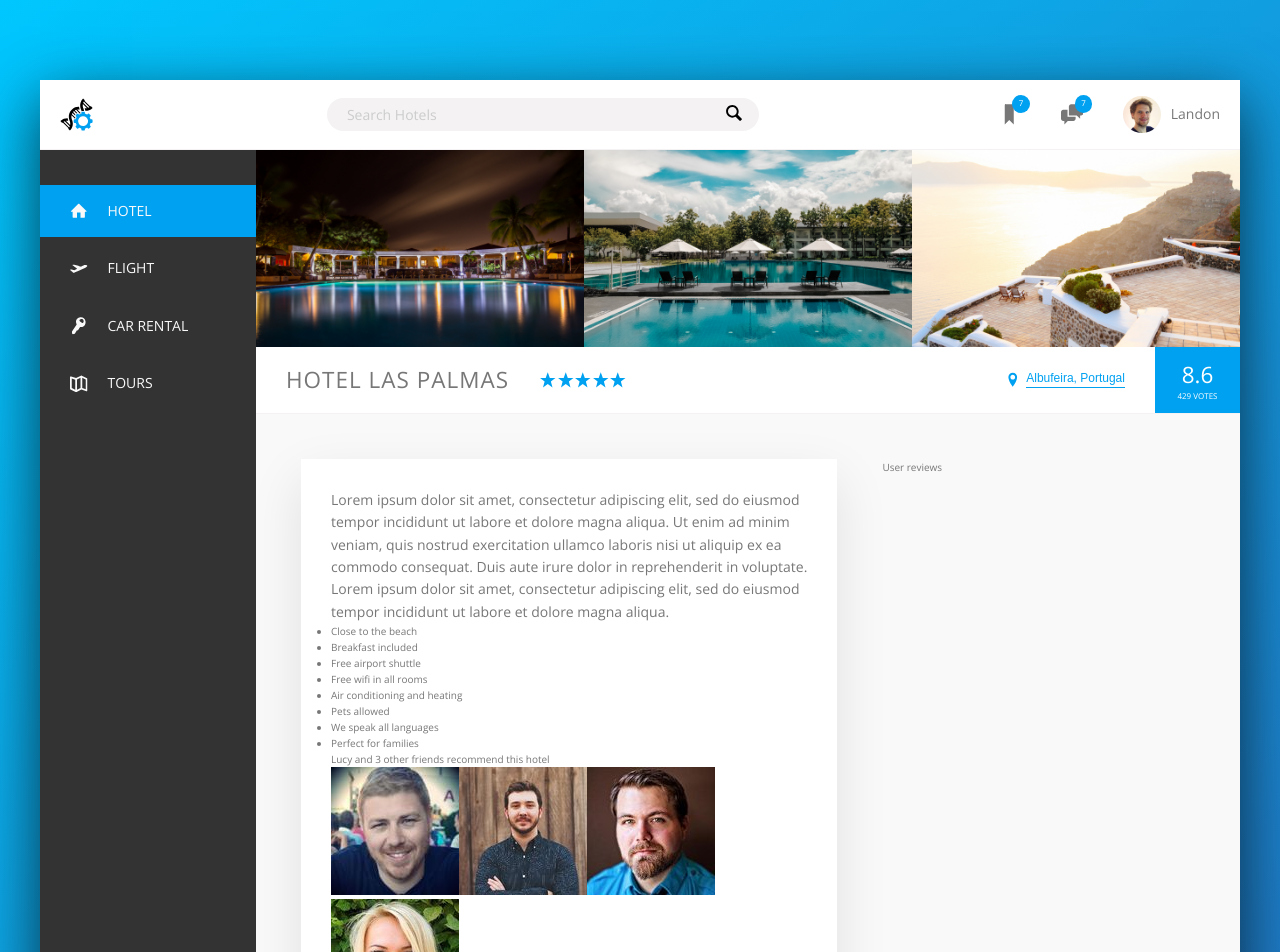
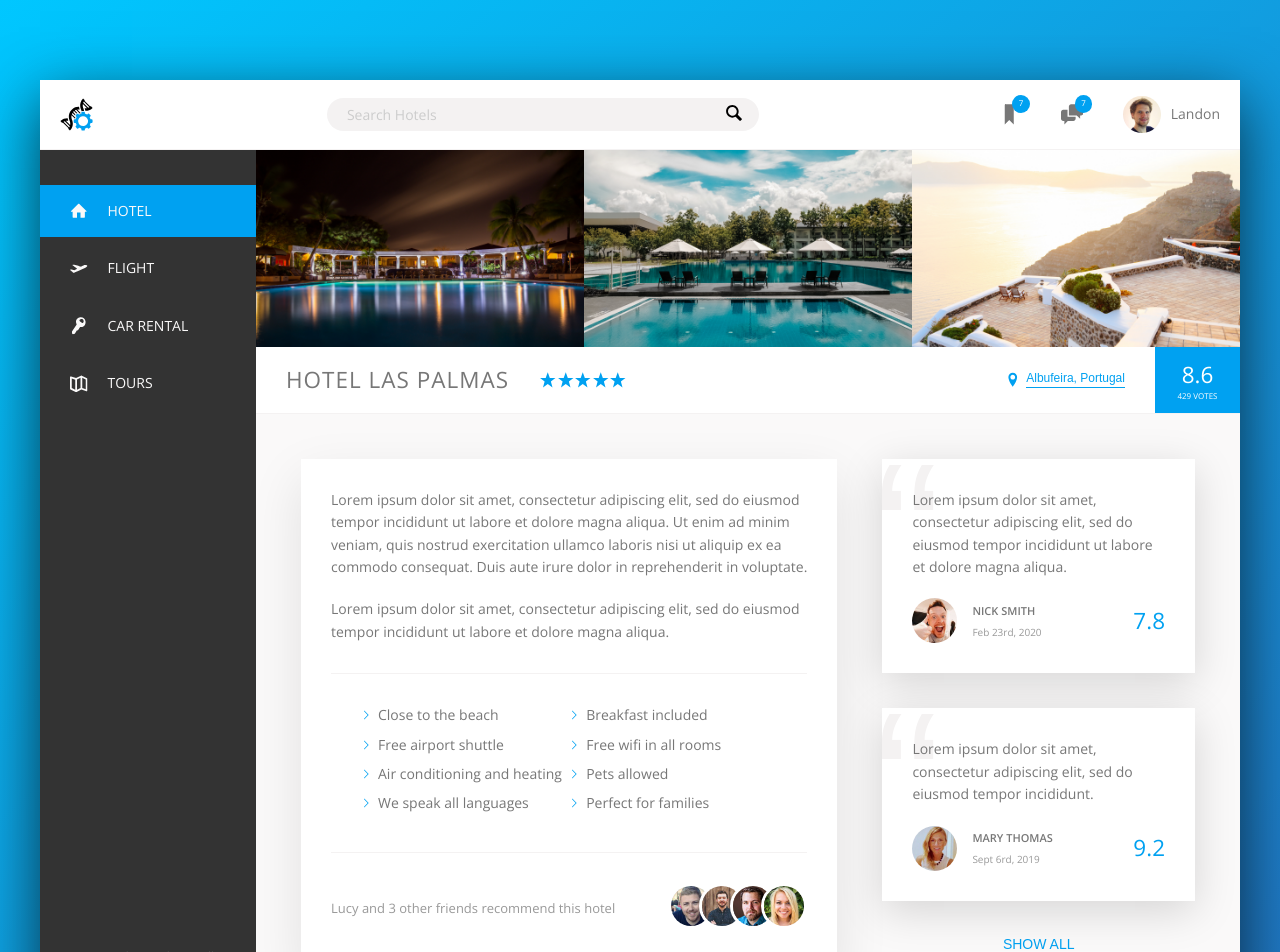
Before and after one commit to landon-sturgeon/booking-site-template, a React (Create React App) app: page / in a window 1280 px wide. Shown: the top 952 px of the page. Built offline with nearby package versions, Linux system fonts and the light colour scheme.

Commit message:
added user reviews and inline button to main content

```diff
--- a/src/components/feature-list/feature-list.style.js
+++ b/src/components/feature-list/feature-list.style.js
@@ -1,11 +1,38 @@
 import styled from "styled-components";
+
+import chevron from "../../assets/img/chevron-thin-right.svg";
 
 import { COLORS } from "../../global.style";
 
 export const FeatureListContainer = styled.ul`
+    margin: 3rem 0;
+    list-style: none;
+    padding: 3rem;
+    border-top: 1px solid ${ COLORS.lightGrey2 };
+    border-bottom: 1px solid ${ COLORS.lightGrey2 };
 
+    display: flex;
+    flex-wrap: wrap;
 `;
 
 export const FeatureListItem = styled.li`
+    flex: 0 0 50%;
+    margin-bottom: 0.7rem;
 
+    &::before {
+        content: "";
+        display: inline-block;
+        height: 1rem;
+        width: 1rem;
+        margin-right: 0.7rem;
+
+        // older browsers
+        // background-image: url(${chevron});
+        // background-size: cover;
+
+        // newer browsers - masks
+        background-color: ${ COLORS.primary};
+        -webkit-mask-image: url(${chevron});
+        -webkit-mask-size: cover;
+    }
 `;
--- a/src/components/recommandations/recommendation.style.js
+++ b/src/components/recommandations/recommendation.style.js
@@ -3,17 +3,29 @@ import styled from "styled-components";
 import { COLORS } from "../../global.style";
 
 export const RecommendationContainer = styled.div`
+    font-size: 1.3rem;
+    color: ${ COLORS.darkGrey3 };
 
+    display: flex;
+    align-items: center;
 `;
 
 export const RecommendationCount = styled.p`
-
+    margin-right: auto;
 `;
 
 export const RecommendationFriends = styled.div`
-
+    // element is already taken care of by container.
 `;
 
 export const RecommendationFriendPhoto = styled.img`
+    box-sizing: content-box;
+    height: 4rem;
+    width: 4rem;
+    border-radius: 50%;
+    border: 3px solid #fff;
 
+    &:not(:last-child) {
+        margin-right: -1.5rem;
+    }
 `;
--- /dev/null
+++ b/src/components/user-reviews/user-reviews.component.js
@@ -0,0 +1,62 @@
+import React from "react";
+
+import user1 from "../../assets/img/user-1.jpg";
+import user2 from "../../assets/img/user-2.jpg";
+
+import InlineButton from "../inline-button/inline-button.component";
+
+import {
+    UserReviewsContainer, UserReview, ReviewText, ReviewUser,
+    ReviewUserImage, ReviewUserBox, ReviewUserName,
+    ReviewUserDate, ReviewRating
+} from "./user-reviews.style";
+
+const UserReviews = () => (
+    <UserReviewsContainer>
+        <UserReview>
+            <ReviewText>
+                Lorem ipsum dolor sit amet, consectetur adipiscing elit,
+                sed do eiusmod tempor incididunt ut labore et dolore
+                magna aliqua.
+            </ReviewText>
+            <ReviewUser>
+                <ReviewUserImage src={user1} alt="User1" />
+                <ReviewUserBox>
+                    <ReviewUserName>
+                        Nick Smith
+                    </ReviewUserName>
+                    <ReviewUserDate>
+                        Feb 23rd, 2020
+                    </ReviewUserDate>
+                </ReviewUserBox>
+                <ReviewRating>
+                    7.8
+                </ReviewRating>
+            </ReviewUser>
+        </UserReview>
+
+        <UserReview>
+            <ReviewText>
+                Lorem ipsum dolor sit amet, consectetur adipiscing elit,
+                sed do eiusmod tempor incididunt.
+            </ReviewText>
+            <ReviewUser>
+                <ReviewUserImage src={user2} alt="User2" />
+                <ReviewUserBox>
+                    <ReviewUserName>
+                        Mary Thomas
+                    </ReviewUserName>
+                    <ReviewUserDate>
+                        Sept 6rd, 2019
+                    </ReviewUserDate>
+                </ReviewUserBox>
+                <ReviewRating>
+                    9.2
+                </ReviewRating>
+            </ReviewUser>
+        </UserReview>
+        <InlineButton buttonTitle={`SHOW ALL`}/>
+    </UserReviewsContainer>
+);
+
+export default UserReviews;
--- /dev/null
+++ b/src/components/user-reviews/user-reviews.style.js
@@ -0,0 +1,74 @@
+import styled from "styled-components";
+
+import { COLORS } from "../../global.style";
+
+export const UserReviewsContainer = styled.div`
+    flex: 1;
+
+    display: flex;
+    flex-direction: column;
+    align-items: center;
+`;
+
+export const UserReview = styled.div`
+    background-color: #fff;
+    box-shadow: 0 1rem 4rem rgba(0,0,0,0.15);
+    padding: 3rem;
+    margin-bottom: 3.5rem;
+    display: flex;
+    flex-direction: column;
+    position: relative;
+    overflow: hidden;
+
+    &::before {
+        content: "\\201C";
+        position: absolute;
+        top: -2.5rem;
+        left: -0.8rem;
+        font-size: 20rem;
+        color: ${ COLORS.lightGrey2};
+        line-height: 1;
+        font-family: sans-serif;
+    }
+`;
+
+export const ReviewText = styled.p`
+    margin-bottom: 2rem;
+    z-index: 10;
+    position: relative;
+`;
+
+export const ReviewUser = styled.figcaption`
+    display: flex;
+    align-items: center;
+`;
+
+export const ReviewUserImage = styled.img`
+    height: 4.5rem;
+    width: 4.5rem;
+    border-radius: 50%;
+    margin-right: 1.5rem;
+`;
+
+export const ReviewUserBox = styled.blockquote`
+    margin-right: auto;
+`;
+
+export const ReviewUserName = styled.p`
+    font-size: 1.1rem;
+    font-weight: 600;
+    text-transform: uppercase;
+    margin-bottom: 0.4rem;
+`;
+
+export const ReviewUserDate = styled.p`
+    font-size: 1rem;
+    color: ${COLORS.darkGrey3 };
+`;
+
+export const ReviewRating = styled.div`
+    font-size: 2.25rem;
+    font-wight: 300;
+    color: ${COLORS.primary };
+    z-index: 1;
+`;
--- a/src/pages/landing-page/landing-page.component.js
+++ b/src/pages/landing-page/landing-page.component.js
@@ -8,11 +8,11 @@ import Header from "../../components/header/header.component";
 import Overview from "../../components/overview/overview.component";
 import Recommendation from "../../components/recommandations/recommendation.component";
 import Sidebar from "../../components/sidebar/sidebar.component";
+import UserReviews from "../../components/user-reviews/user-reviews.component";
 
 import {
     Container, Content, MainContent, OverviewDetail,
-    HotelDescriptionContainer, UserReviewsContainer,
-    DescriptionParagraph
+    HotelDescriptionContainer, DescriptionParagraph
 } from "./landing-page.style";
 
 const LandingPage = () => {
@@ -43,9 +43,7 @@ const LandingPage = () => {
                             <Recommendation />
                         </HotelDescriptionContainer>
 
-                        <UserReviewsContainer>
-                            User reviews
-                        </UserReviewsContainer>
+                        <UserReviews />
                     </OverviewDetail>
                 </MainContent>
             </Content>
--- a/src/pages/landing-page/landing-page.style.js
+++ b/src/pages/landing-page/landing-page.style.js
@@ -21,6 +21,7 @@ export const MainContent = styled.div`
 `;
 
 export const OverviewDetail = styled.div`
+    font-size: 1.4rem;
     display: flex;
     padding: 4.5rem;
     background-color: ${ COLORS.lightGrey1};
@@ -35,10 +36,8 @@ export const HotelDescriptionContainer = styled.div`
     padding: 3rem;
 `;
 
-export const UserReviewsContainer = styled.div`
-    flex: 1;
+export const DescriptionParagraph = styled.p`
+    &:not(:last-of-type) {
+        margin-bottom: 2rem;
+    }
 `;
-
-export const DescriptionParagraph = styled.p`
-    font-size: 1.4rem;
-`;
```
Also changed, not shown: src/assets/img/chevron-thin-right.svg (added).
